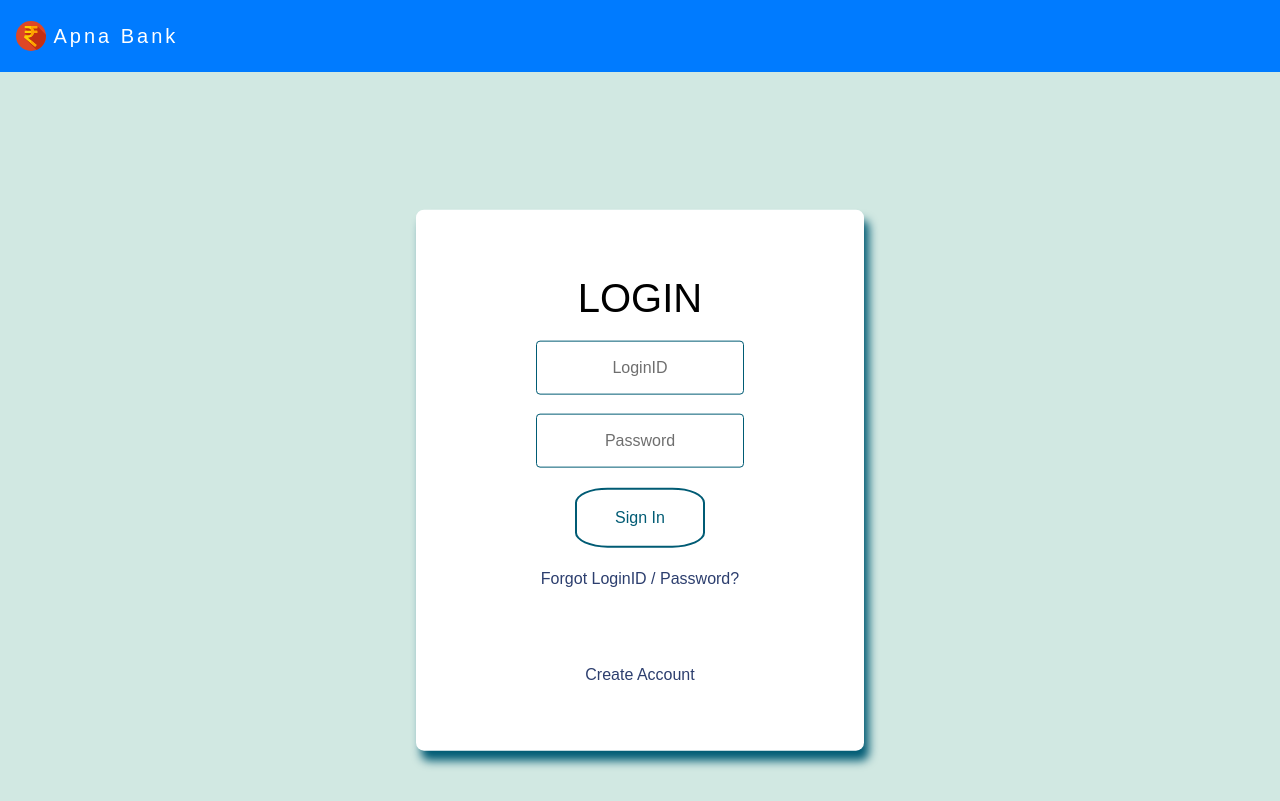
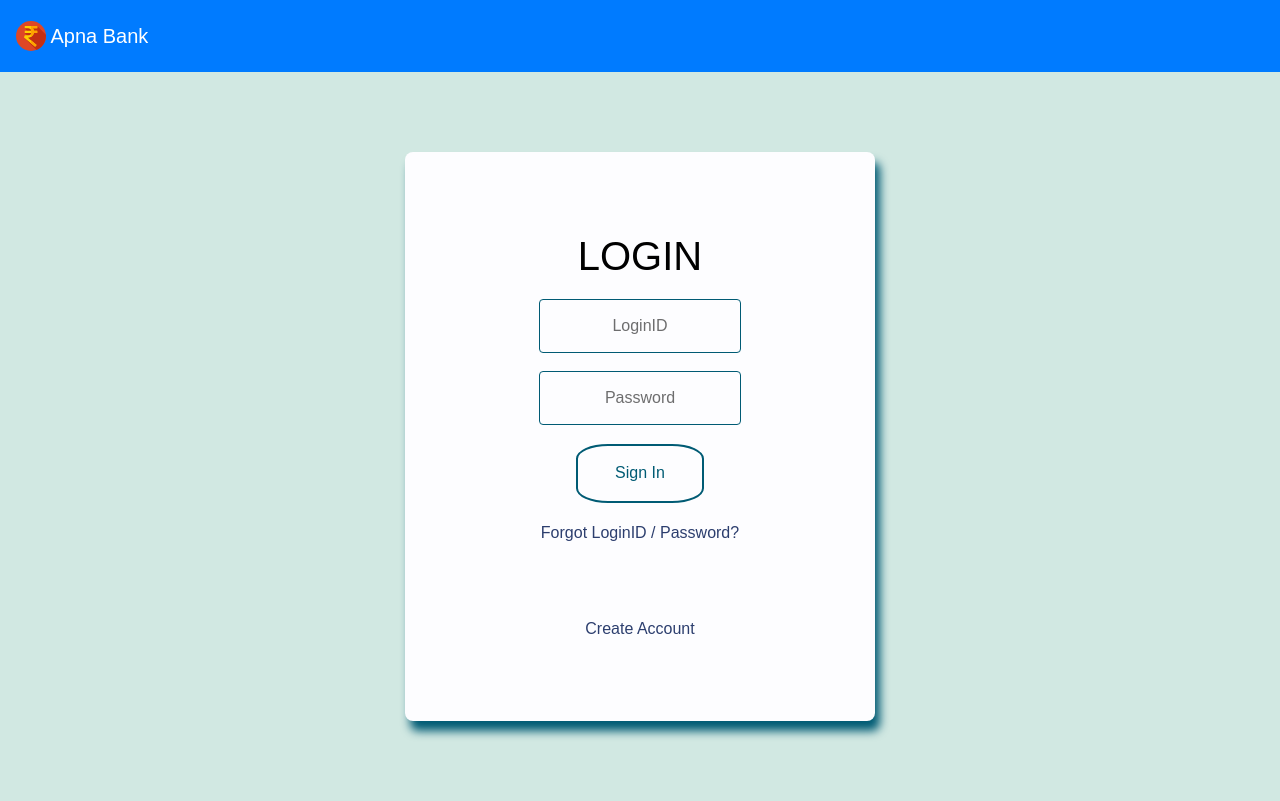
Before and after one commit to vaibhavs828/Banking_DBMS, a PHP site: page /login.html in a window 1280 px wide. Before the commit the page ends 768 px from the top, so only its background shows below. Run offline with PHP 8.4, Linux system fonts and the light colour scheme.

Commit message:
fixed the repeated classes error
Co-Authored-By: ravishekr7 <59694890+ravishekr7@users.noreply.github.com>

```diff
--- a/login page/style.css
+++ b/login page/style.css
@@ -3,6 +3,22 @@ body{
 	padding: 0;
 	font-family: sans-serif;
 	background: #d1e8e2;
+	/*background: url(bk9.jpg) no-repeat;
+	background-size: cover;*/
+}
+
+
+
+
+
+/*
+body{
+	margin: 0;
+	padding: 0;
+	font-family: sans-serif;
+	background: #d1e8e2; /*#d1e8e2*/
+	/*background: url(bk9.jpg) no-repeat;
+	background-size: cover;*/
 }
 
 #nm{
@@ -17,83 +33,13 @@ body{
 }
 
 .box{
-	 width: 600px;
-        margin: 5em auto;
-        padding: 2em;
-        background-color: #fdfdff;
-        border-radius: 0.5em;
-        box-shadow: 5px 10px 10px #005b74;
-}
-
-.box h1{
-	color: #ffffff;
-	font-weight: 400;
-}
-
-.box input[type = "text"], .box input[type = "password"]{
-	border: 0;
-	background: none;
-	display: block;
-	margin: 6% auto;
+	width: 470px;
 	text-align: center;
-	border: 1px solid #add8e6;
-	padding: 14px 10px;
-	width: 65%;
-	outline: none;
-	color: #000000;
-	border-radius: 4px;
-}
-
-.box input[type = "submit"]{
-	border: 0;
-	background: none;
-	display: block;
-	margin: 6% auto;
-	text-align: center;
-	border: 2px solid #add8e6;
-	padding: 5% 12%;
-	outline: none;
-	color: #ffffff;
-	border-radius: 25%;
-	cursor: pointer;
-}
-
-.box input[type = "submit"]:hover{
-	background: #add8e62e;
-}
-
-::placeholder {
-  color: #d1e8e2;
-  opacity: 1;
-}
-
-.links a {
-	justify-self: center;
-	color: #213466f2;
-	font-family: sans-serif;
-}
-
-
-#nm{
-    letter-spacing: 3px;
-}
-
-.name{
-	color: #000000;
-	top: 30%;
-	left: 30%;
-	margin: 20px;
-}
-
-.box{
-	width: 35%;
-	padding: 5%;
-	position: absolute;
-	top: 50%;
-	left: 50%;
-	transform: translate(-50%,-50%);
-	background: #ffffff;
-	text-align: center;
+    margin: 5em auto;
+    padding: 5em;
+    background-color: #fdfdff;
+    border-radius: 0.5em;
+    box-shadow: 5px 10px 10px #005b74;
 }
 
 .box h1{
@@ -121,7 +67,7 @@ body{
 	display: block;
 	margin: 6% auto;
 	text-align: center;
-	border: 2px solid #005b74;
+	border: 2px solid #005b74; /*#00e4e8*/
 	padding: 5% 12%;
 	outline: none;
 	color: #005b74;
@@ -133,9 +79,9 @@ body{
 	background: #add8e6;
 }
 
-::placeholder {
-  color: #00000091;
-  opacity: 1;
+::placeholder { /* Chrome, Firefox, Opera, Safari 10.1+ */
+  color: #00000091; /*#00e4e8*/
+  opacity: 1; /* Firefox */
 }
 
 .links a {
```
